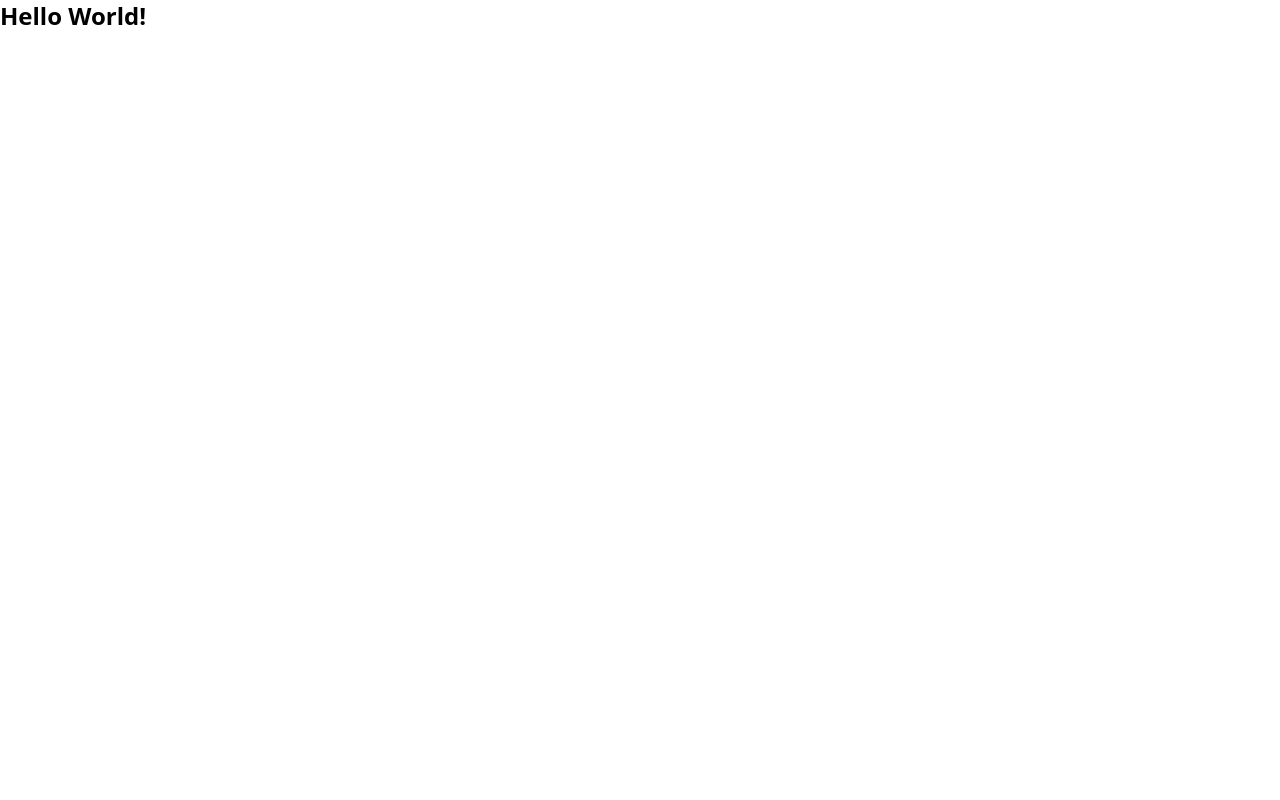
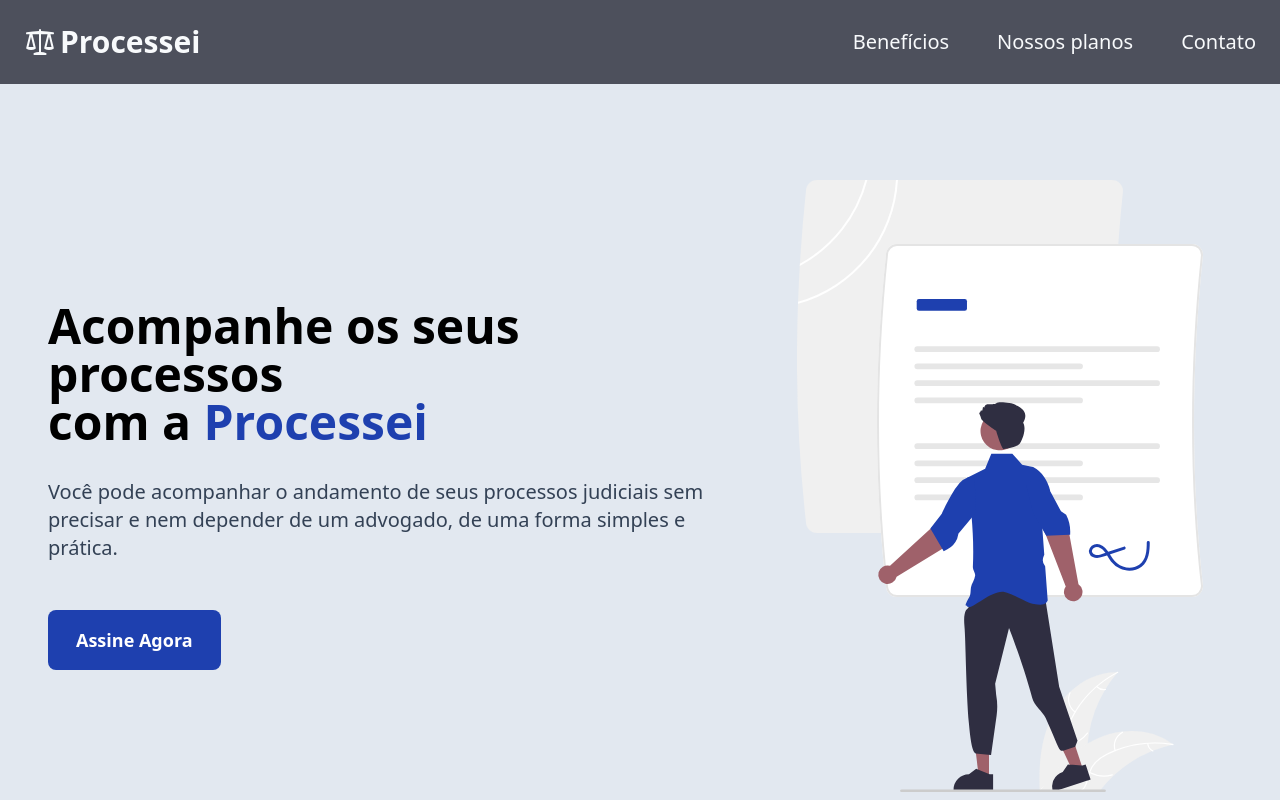
Before and after one commit to gkgiann/sun4-frontend-test, a React (Vite) app: page / in a window 1280 px wide. Shown: the top 800 px of the page. Built offline with nearby package versions, Linux system fonts and the light colour scheme.

Commit message:
update App

```diff
--- a/src/App.tsx
+++ b/src/App.tsx
@@ -1,5 +1,37 @@
+import Question04 from "./components/Question04";
+import Question05 from "./components/Question05";
+
+import {
+  q1RemoverDuplicados,
+  q1RemoverDuplicadosUtilizandoFilter,
+} from "./questions/q1";
+
+import { q2ContarFrequenciaPalavra } from "./questions/q2";
+import { q3TratarDatas } from "./questions/q3";
+
 function App() {
-  return <h1 className="text-2xl font-bold">Hello World!</h1>;
+  console.log("======== Questão 01 =========");
+  console.log(q1RemoverDuplicados([1, 2, 2, 3, 4, 4, 5]));
+  console.log(q1RemoverDuplicadosUtilizandoFilter([1, 2, 2, 3, 4, 4, 5]));
+
+  console.log("======== Questão 02 =========");
+  console.log(q2ContarFrequenciaPalavra("Hello world hello"));
+
+  console.log("======== Questão 03 =========");
+
+  const datasParaTratar = [
+    "30/11/2022",
+    "01 dez 2022",
+    "25/12/2022",
+    "31 de dezembro de 2022",
+  ];
+
+  datasParaTratar.forEach((data) => {
+    console.log(q3TratarDatas(data));
+  });
+
+  // return <Question04 />;
+  return <Question05 />;
 }
 
 export default App;
```
